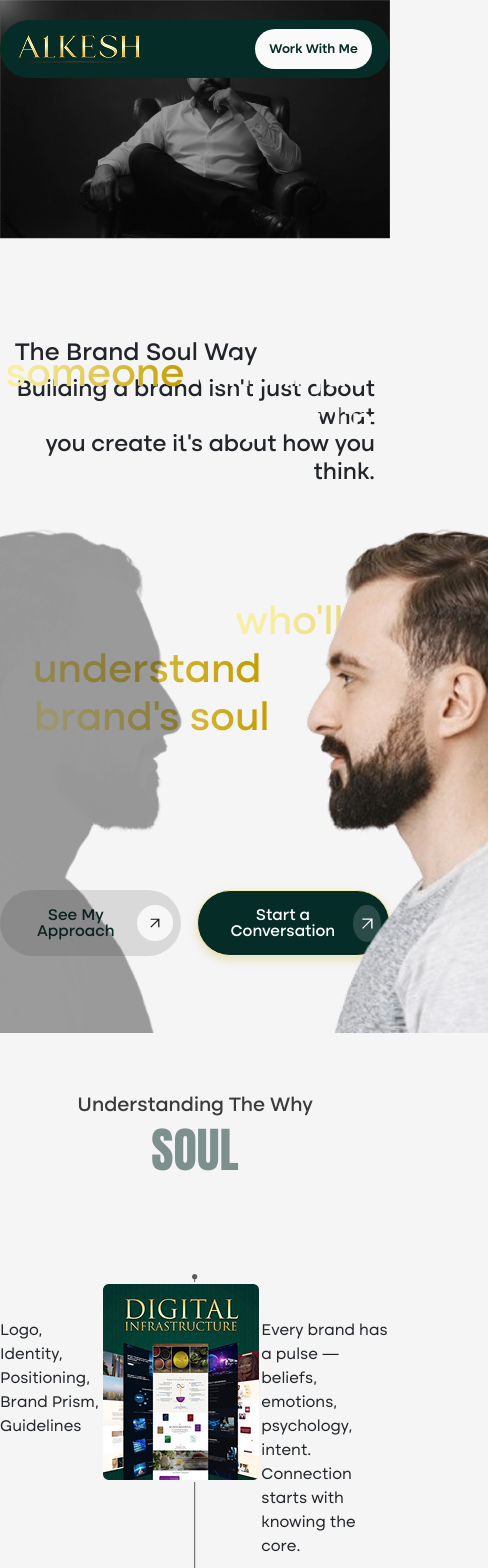
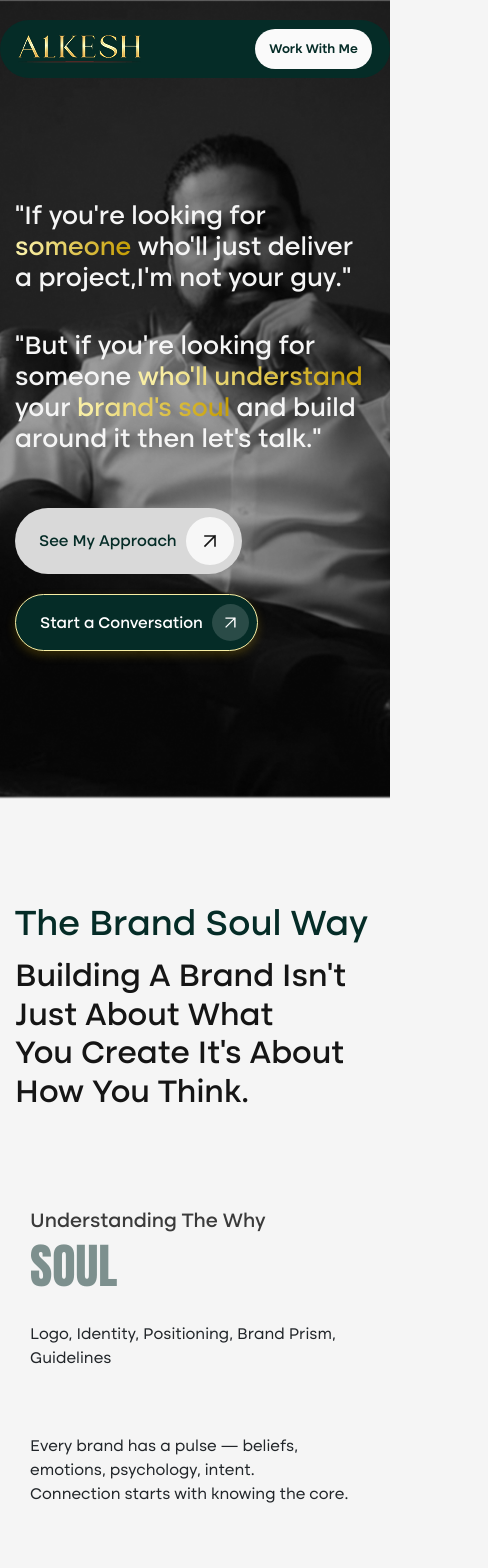
Before and after one commit to Devendramali/ag-website, a React (Vite) app: page /work-with-me in a window 390 px wide. Shown: the top 1568 px of the page, 488 px wide, since content can reach past the window. Built offline with nearby package versions, Linux system fonts and the light colour scheme.

Commit message:
new changes

```diff
--- a/src/components/Header.jsx
+++ b/src/components/Header.jsx
@@ -6,7 +6,7 @@ const Header = () => {
     <>
       <div className='header'>
         <div className='head-container'>
-          <div className='row'>
+          <div className='row justify-content-between'>
             <div className="col-lg-2 col-6 col-sm-2 col-md-2">
               <div className="logo">
                 <img src={logo} alt="" />
--- a/src/components/workwithme/BuildTogater.jsx
+++ b/src/components/workwithme/BuildTogater.jsx
@@ -10,7 +10,7 @@ const BuildTogater = () => {
         <div className="container1">
             <h3>WHAT WE CAN BUILD TOGETHER</h3>
             <div className="row">
-                <div className="col-lg-4">
+                <div className="col-lg-4 col-md-4">
                     <div className="tocontainer">
                         <h4>How your brand looks to the world.</h4>
                         <figure>
@@ -19,7 +19,7 @@ const BuildTogater = () => {
 
                     </div>
                 </div>
-                <div className="col-lg-4">
+                <div className="col-lg-4 col-md-4">
                     <div className="tocontainer">
                         <h4>Where your brand interacts with the world.</h4>
                         <figure>
@@ -28,7 +28,7 @@ const BuildTogater = () => {
 
                     </div>
                 </div>
-                <div className="col-lg-4">
+                <div className="col-lg-4 col-md-4">
                     <div className="tocontainer">
                         <h4>How your brand stays in the world.</h4>
                         <figure>
--- a/src/components/workwithme/Conversation.jsx
+++ b/src/components/workwithme/Conversation.jsx
@@ -5,13 +5,13 @@ const Conversation = () => {
   return (
     <div className='conversation'>
         <div className="container1">
-            <div className="row">
-                <div className="col-lg-6">
+            <div className="row justify-content-center">
+                <div className="col-lg-6 col-md-7">
                     <figure>
                         <img src={wwml} alt="" />
                     </figure>
                 </div>
-                <div className="col-lg-4">
+                <div className="col-lg-4 col-md-7">
                     <div className="mainthot">
                         <div className="thot">
                             <h3>I don’t chase projects. <br />
--- a/src/components/workwithme/LetsBeginWithClarity.jsx
+++ b/src/components/workwithme/LetsBeginWithClarity.jsx
@@ -5,14 +5,14 @@ const LetsBeginWithClarity = () => {
   return (
     <div className='beingwithclarity'>
         <div className="container1">
-            <div className="row">
-                <div className="col-lg-6">
+            <div className="row justify-content-center">
+                <div className="col-lg-6 col-md-8 ">
                     <div className="formhead">
                         <h2>Let’s begin with clarity.</h2>
                         <p>Tell me a bit about your world , what you’re building, what you’re dreaming of and where you feel stuck right now.</p>
                     </div>
                 </div>
-                <div className="col-lg-6">
+                <div className="col-lg-6 col-md-8">
                     <div className="form">
                         <Form1/>
                     </div>
--- a/src/components/workwithme/Partner.jsx
+++ b/src/components/workwithme/Partner.jsx
@@ -16,40 +16,40 @@ const Partner = () => {
                     <h4>I collaborate with people who see business as a <br /> purpose not just a profession.</h4>
                 </div>
                 <div className="row mt-160">
-                    <div className="col-lg-6">
+                    <div className="col-lg-6 col-md-4">
                         <div className="part1">
                             <h3>Founders & Startups</h3>
                             <p>Building from scratch with clarity.</p>
                         </div>
                     </div>
-                    <div className="col-lg-6">
+                    <div className="col-lg-6 col-md-8">
                         <div className="row">
-                            <div className="col-lg-4">
+                            <div className="col-lg-4 col-md-4 col-sm-6 col-6">
                                 <figure className='partlogo'>
                                     <img src={logo1} alt="" />
                                 </figure>
                             </div>
-                            <div className="col-lg-4">
+                            <div className="col-lg-4 col-md-4 col-sm-6 col-6">
                                 <figure className='partlogo'>
                                     <img src={logo2} alt="" />
                                 </figure>
                             </div>
-                            <div className="col-lg-4">
+                            <div className="col-lg-4 col-md-4 col-sm-6 col-6">
                                 <figure className='partlogo'>
                                     <img src={logo3} alt="" />
                                 </figure>
                             </div>
-                            <div className="col-lg-4">
+                            <div className="col-lg-4 col-md-4 col-sm-6 col-6">
                                 <figure className='partlogo'>
                                     <img src={logo4} alt="" />
                                 </figure>
                             </div>
-                            <div className="col-lg-4">
+                            <div className="col-lg-4 col-md-4 col-sm-6 col-6">
                                 <figure className='partlogo'>
                                     <img src={logo5} alt="" />
                                 </figure>
                             </div>
-                            <div className="col-lg-4">
+                            <div className="col-lg-4 col-md-4 col-sm-6 col-6">
                                 <figure className='partlogo'>
                                     <img src={logo6} alt="" />
                                 </figure>
@@ -59,41 +59,41 @@ const Partner = () => {
                 </div>
                 <div className="row mt-160">
 
-                    <div className="col-lg-6">
+                    <div className="col-lg-6 col-md-8">
                         <div className="row">
-                            <div className="col-lg-4">
+                            <div className="col-lg-4 col-md-4 col-sm-6 col-6">
                                 <figure className='partlogo'>
                                     <img src={logo1} alt="" />
                                 </figure>
                             </div>
-                            <div className="col-lg-4">
+                            <div className="col-lg-4 col-md-4 col-sm-6 col-6">
                                 <figure className='partlogo'>
                                     <img src={logo2} alt="" />
                                 </figure>
                             </div>
-                            <div className="col-lg-4">
+                            <div className="col-lg-4 col-md-4 col-sm-6 col-6">
                                 <figure className='partlogo'>
                                     <img src={logo3} alt="" />
                                 </figure>
                             </div>
-                            <div className="col-lg-4">
+                            <div className="col-lg-4 col-md-4 col-sm-6 col-6">
                                 <figure className='partlogo'>
                                     <img src={logo4} alt="" />
                                 </figure>
                             </div>
-                            <div className="col-lg-4">
+                            <div className="col-lg-4 col-md-4 col-sm-6 col-6">
                                 <figure className='partlogo'>
                                     <img src={logo5} alt="" />
                                 </figure>
                             </div>
-                            <div className="col-lg-4">
+                            <div className="col-lg-4 col-md-4 col-sm-6 col-6">
                                 <figure className='partlogo'>
                                     <img src={logo6} alt="" />
                                 </figure>
                             </div>
                         </div>
                     </div>
-                    <div className="col-lg-6">
+                    <div className="col-lg-6 col-md-4">
                         <div className="part1 ms-0">
                             <h3>Legacy Brands</h3>
                             <p>Evolving what already exists.</p>
@@ -101,40 +101,40 @@ const Partner = () => {
                     </div>
                 </div>
                 <div className="row mt-160">
-                    <div className="col-lg-6">
+                    <div className="col-lg-6 col-md-4">
                         <div className="part1">
                             <h3>Institutions & Ecosystems </h3>
                             <p>Shaping legacy and reputation at scale.</p>
                         </div>
                     </div>
-                    <div className="col-lg-6">
+                    <div className="col-lg-6 col-md-8">
                         <div className="row">
-                            <div className="col-lg-4">
+                            <div className="col-lg-4 col-md-4 col-sm-6 col-6">
                                 <figure className='partlogo'>
                                     <img src={logo1} alt="" />
                                 </figure>
                             </div>
-                            <div className="col-lg-4">
+                            <div className="col-lg-4 col-md-4 col-sm-6 col-6">
                                 <figure className='partlogo'>
                                     <img src={logo2} alt="" />
                                 </figure>
                             </div>
-                            <div className="col-lg-4">
+                            <div className="col-lg-4 col-md-4 col-sm-6 col-6">
                                 <figure className='partlogo'>
                                     <img src={logo3} alt="" />
                                 </figure>
                             </div>
-                            <div className="col-lg-4">
+                            <div className="col-lg-4 col-md-4 col-sm-6 col-6">
                                 <figure className='partlogo'>
                                     <img src={logo4} alt="" />
                                 </figure>
                             </div>
-                            <div className="col-lg-4">
+                            <div className="col-lg-4 col-md-4 col-sm-6 col-6">
                                 <figure className='partlogo'>
                                     <img src={logo5} alt="" />
                                 </figure>
                             </div>
-                            <div className="col-lg-4">
+                            <div className="col-lg-4 col-md-4 col-sm-6 col-6">
                                 <figure className='partlogo'>
                                     <img src={logo6} alt="" />
                                 </figure>
--- a/src/index.css
+++ b/src/index.css
@@ -871,6 +871,9 @@ margin-bottom: 0;
 color: #052C27;
 text-align: center;
 
+}
+.custom-cursor1 h3{
+  background-color: transparent !important;
 }
 .secard2 {
   cursor: none;
@@ -1127,9 +1130,23 @@ box-shadow: 0 4px 10px 0 rgba(5, 44, 39, 0.25);
 }
 .brandsoul .container h3{
   text-align: end;
+  color: var(--grey1, #151515);
+font-family: var(--primary-font);
+font-size: 32px;
+font-style: normal;
+font-weight: 500;
+line-height: 120%; /* 38.4px */
+text-transform: capitalize;
 }
 .brandsoul .container h2{
   text-align: left;
+  color: var(--green, #052C27);
+font-family: var(--primary-font);
+font-size: 36px;
+font-style: normal;
+font-weight: 500;
+line-height: 140%; /* 50.4px */
+text-transform: capitalize;
 }
 .soulcont{
   max-width: 1080px;
@@ -1432,6 +1449,7 @@ font-weight: 500;
 line-height: 140%; /* 22.4px */
 text-transform: capitalize;
 text-align: right;
+margin-top: 15px;
 }
 
 
@@ -1528,8 +1546,15 @@ text-align: right;
     }
 
 
-
-
+ .container1{
+    padding: 0 24px;
+  }
+  .beingwithclarity .container1{
+            padding: 0 130px;
+  }
+ .formhead{
+    padding-left: 0;
+  }
 @media (max-width:1280px) {
   .home-banner .container h1{
     font-size: 275px;
@@ -1537,6 +1562,15 @@ text-align: right;
   .text-2z{
     font-size: 286px !important;
   }
+  .soulcont{
+    max-width: 970px;
+  }
+  .text-cont{
+    justify-content: center;
+    gap: 40px;
+  }
+
+
 }
 
 @media (max-width:1230px) {
@@ -1762,6 +1796,18 @@ bottom: 124px;
     .scrollslider{
       height: 700px;
     }
+    .container1{
+      padding: 0 15px;
+    }
+    .formhead{
+      padding: 0;
+    }
+    .soulcont{
+      padding: 0 15px;
+    }
+    .workbanner .banner-containt .conth3{
+      padding: 0 30px;
+    }
 }
 @media (max-width:991px){
   .upperfooter{
@@ -1782,6 +1828,63 @@ bottom: 124px;
   .scrolltext{
     margin-bottom: 0;
   }
+  /* ********************************************************************* wwm */
+  .workbanner figure{
+    height: 800px;
+  }
+  .workbanner figure img{
+    object-fit: cover;
+    object-position:  center;
+  }
+  .workbanner .banner-containt .conth3 h3{
+    font-size: 36px;
+  }
+  .soulcontainer{
+    display: none;
+  }
+  .brandsoul .container h3{
+    text-align: left;
+  }
+  .soulcont{
+    padding: 0 30px;
+  }
+  .text-cont p {
+    max-width: 234px;
+  }
+  .tocontainer{
+    padding: 0;
+  }
+  .container1{
+    padding: 0 15px;
+  }
+  .partner .head h4 br{
+     display: none;
+  }
+  .partner .part1 h3{
+        font-size: 23px;
+            line-height: 100%;
+            text-align: center;
+            width: 100%;
+  }
+  .partner .part1.ms-0{
+    padding: 0;
+    text-align: center;
+  }
+  .mt-160 {
+    margin-top: 100px;
+}
+.partnerfoot{
+  font-size: 48px;
+}
+.theengien .partnerfoot{
+  margin-bottom: 100px;
+}
+.formhead{
+  padding: 0;
+}
+.mainthot .btn2{
+  margin-left: auto !important;
+}
 }
 @media (max-width:930px){
 .home-banner .container h1{
@@ -2040,6 +2143,32 @@ bottom: 124px;
   .join .row{
     gap: 40px 0;
   }
+
+
+
+  /* ************************************************************************ */
+  .conth3 .d-flex{
+    flex-direction: column;
+  }
+
+  .conversation figure img{
+    width: 100%;
+  }
+  .workbanner .banner-containt .conth3{
+    margin-top: 200px;
+    padding: 0 15px;
+  }
+      .workbanner .banner-containt .conth3 h3 {
+        font-size: 26px;
+        margin-top: 36px;
+        text-align: left;
+    }
+    .conth3 .d-flex{
+      justify-content: center;
+      align-items: left;
+      gap: 20px;
+    }
+
 }
 
 @media (max-width:540px){
@@ -2085,6 +2214,72 @@ bottom: 124px;
     .cocard h1 {
         font-size: 51px;
     }
+
+
+    /* ***********************************************************************0 */
+    .text-cont {
+  display: flex;
+  flex-direction: column;
+  align-items: start;
+  padding-top: 0;
+}
+.soulhead h4{
+  text-align: left;
+}
+.soulhead h3{
+  text-align: left;
+}
+ .text-cont figure {
+    order: 1; /* 🔥 move image to top */
+    margin-top: 48px;
+  }
+  .bgvsg {
+    display: none;
+  }
+  .text-cont p{
+    width: 100%;
+    max-width: 100%;
+    margin-top: 24px;
+    margin-bottom: 0;
+  }
+  .soulcont{
+    margin-top: 96px;
+  }
+  .togater h3{
+    text-align: left;
+  }
+  .togater .glodenborderligit{
+    text-align: left;
+  }
+  .partner .part1 h3{
+    text-align: left;
+  }
+  .partner .part1{
+    margin: 0;
+  }
+  .togater .row{
+    gap: 48px 0;
+  }
+  .partner .row.mt-160 .col-lg-6.col-md-4{
+    order: -1;
+  }
+  .partnerfoot{
+    text-align: left;
+            font-size: 45px;
+            padding: 0 15px;
+  }
+  .conversation{
+    padding-bottom: 60px;
+  }
+  .formhead h2{
+    font-size: 48px;
+  }
+  .beingwithclarity{
+    padding: 54px 0;
+  }
+  .mainthot{
+    gap: 40px;
+  }
   }
 @media (max-width:435px){
   .home-banner .container h1{
```
